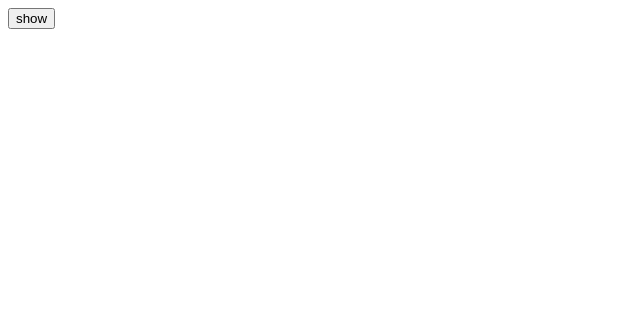
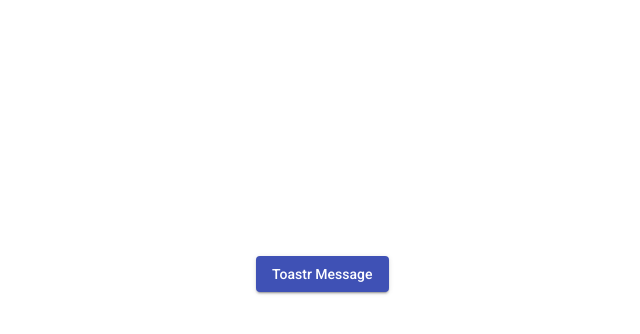
Before and after one commit to sujeewakabeysinghe/Angular-Pipe-Search, an Angular app: page / in a window 1280 px wide. Shown: the top 334 px of the page, without its empty margins (0-640 px from the left). Built offline with nearby package versions, Linux system fonts and the light colour scheme.

Commit message:
15/5/2020

```diff
--- a/angular.json
+++ b/angular.json
@@ -23,6 +23,9 @@
               "src/assets"
             ],
             "styles": [
+              {
+                "input": "node_modules/@angular/material/prebuilt-themes/indigo-pink.css"
+              },
               "src/styles.css",
               "node_modules/ngx-toastr/toastr.css"
             ],
@@ -73,6 +76,9 @@
             "tsConfig": "src/tsconfig.spec.json",
             "karmaConfig": "src/karma.conf.js",
             "styles": [
+              {
+                "input": "node_modules/@angular/material/prebuilt-themes/indigo-pink.css"
+              },
               "src/styles.css"
             ],
             "scripts": [],
--- a/package.json
+++ b/package.json
@@ -17,13 +17,15 @@
     "@angular/core": "^6.1.0",
     "@angular/forms": "^6.1.0",
     "@angular/http": "^6.1.0",
+    "@angular/material": "^6.4.7",
     "@angular/platform-browser": "^6.1.0",
     "@angular/platform-browser-dynamic": "^6.1.0",
     "@angular/router": "^6.1.0",
     "core-js": "^2.5.4",
     "ngx-toastr": "^10.1.0",
     "rxjs": "~6.2.0",
-    "zone.js": "~0.8.26"
+    "zone.js": "~0.8.26",
+    "@angular/cdk": "^6.2.0"
   },
   "devDependencies": {
     "@angular-devkit/build-angular": "~0.8.0",
--- a/src/app/app.component.css
+++ b/src/app/app.component.css
@@ -0,0 +1,3 @@
+.button{
+  margin: 20%;
+}
--- a/src/app/app.component.html
+++ b/src/app/app.component.html
@@ -1 +1 @@
-<button (click)="showToastr()">show</button>
+<button class="button" mat-raised-button color="primary" (click)="showToastr()">Toastr Message</button>
--- a/src/app/app.module.ts
+++ b/src/app/app.module.ts
@@ -2,6 +2,7 @@
 import { NgModule } from '@angular/core';
 import { BrowserAnimationsModule } from '@angular/platform-browser/animations';
 import { ToastrModule } from 'ngx-toastr';
+import {MatButtonModule} from '@angular/material/button';
 
 import { AppComponent } from './app.component';
 
@@ -23,7 +24,8 @@
     easeTime:800,
     tapToDismiss:true,
     maxOpened:5
-    })
+    }),
+    MatButtonModule
   ],
   providers: [],
   bootstrap: [AppComponent]
--- a/src/index.html
+++ b/src/index.html
@@ -1,6 +1,8 @@
 <!doctype html>
 <html lang="en">
 <head>
+<link href="https://fonts.googleapis.com/icon?family=Material+Icons" rel="stylesheet">
+<link href="https://fonts.googleapis.com/css?family=Roboto:300,400,500" rel="stylesheet">
   <meta charset="utf-8">
   <title>PipeSearch</title>
   <base href="/">
--- a/src/styles.css
+++ b/src/styles.css
@@ -1 +1,4 @@
 /* You can add global styles to this file, and also import other style files */
+
+html, body { height: 100%; }
+body { margin: 0; font-family: 'Roboto', sans-serif; }
```
Also changed, not shown: 1 other file (tests, documents, lock files or other folders).
